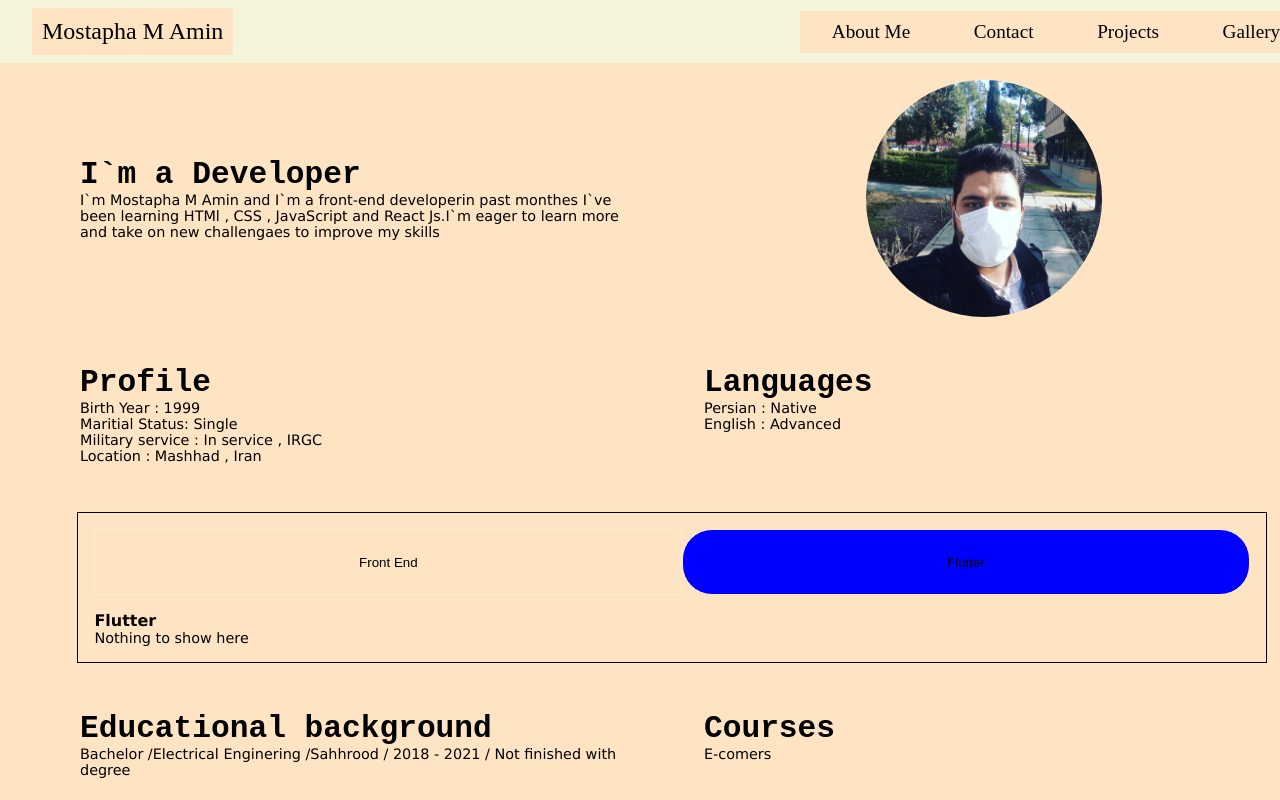
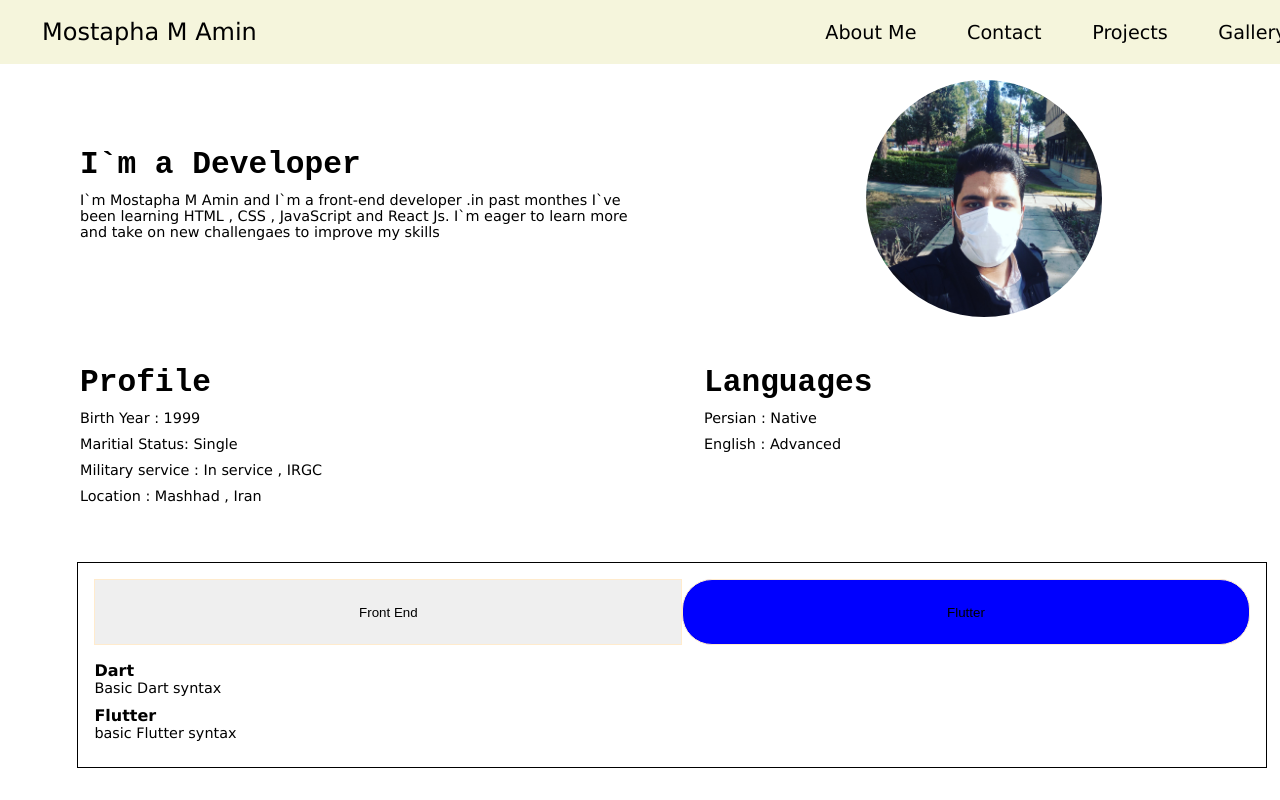
Before and after one commit to AminDEC/Site, a React (Vite) app: page /about in a window 1280 px wide. Both pictures are taken after a click on the button "Flutter". Shown: the top 800 px of the page. Built offline with nearby package versions, Linux system fonts and the light colour scheme.

Commit message:
added the font

```diff
--- a/src/App.css
+++ b/src/App.css
@@ -1,5 +1,7 @@
 * {
   margin: 0;
   padding: 0;
-  background-color: bisque;
 }
+*::-webkit-scrollbar {
+  display: none;
+}
--- a/src/components/NavBar.module.css
+++ b/src/components/NavBar.module.css
@@ -3,6 +3,7 @@
   font-size: 1.5em;
   color: black;
   padding: 10px;
+  font-family: Verdana;
 }
 
 .list {
@@ -11,6 +12,7 @@
 .open > li {
   list-style-type: none;
   margin-bottom: 0.7em;
+  font-family: Verdana;
 }
 
 .item {
@@ -67,6 +69,7 @@
   }
   .list > li {
     list-style-type: none;
+    font-family: Verdana;
   }
   .buttom {
     display: none;
--- a/src/pages/About.jsx
+++ b/src/pages/About.jsx
@@ -68,8 +68,10 @@ function About() {
               <p>{Data.skills.React}</p>
             </div>
             <div className={skills == "flutter" ? "mobile" : "disply_set"}>
+              <h3>Dart</h3>
+              <p>{Data.skills.Dart}</p>
               <h3>Flutter</h3>
-              <p>Nothing to show here</p>
+              <p>{Data.skills.Flutter}</p>
             </div>
           </div>
         </div>
--- a/src/pages/about.css
+++ b/src/pages/about.css
@@ -43,6 +43,7 @@
   grid-area: languages;
   padding: 1em;
 }
+
 .skills {
   grid-area: skills;
   display: grid;
@@ -91,11 +92,13 @@
 h2 {
   font-family: monospace;
   font-size: 2.4em;
+  padding-bottom: 10px;
 }
 
 p {
   font-family: Verdana;
   font-size: 0.9em;
+  padding-bottom: 10px;
 }
 
 h3 {
--- a/src/pages/contacts.css
+++ b/src/pages/contacts.css
@@ -9,7 +9,19 @@
   text-decoration: none;
   color: black;
   padding-top: 10px;
+  font-family: Verdana;
 }
+p {
+  font-family: Verdana;
+  font-size: 0.9em;
+  padding-bottom: 10px;
+}
+
+h3 {
+  font-family: Verdana;
+  font-size: 1em;
+}
+
 .t_info {
   display: flex;
   width: 90%;
--- a/src/pages/data.jsx
+++ b/src/pages/data.jsx
@@ -1,36 +1,28 @@
 /* eslint-disable no-unused-vars */
 const Data = {
   about_me:
-    "I`m Mostapha M Amin and I`m a front-end developer" +
-    "in past monthes I`ve been learning HTMl , CSS , JavaScript and React Js." +
+    "I`m Mostapha M Amin and I`m a front-end developer ." +
+    "in past monthes I`ve been learning HTML , CSS , JavaScript and React Js. " +
     "I`m eager to learn more and take on new challengaes to improve my skills ",
   education:
     " Bachelor /Electrical Enginering  /Sahhrood / 2018 - 2021 / Not finished with degree",
-  courses: "E-comers",
+  courses: "ICT Research Institute - E-commerce cource (20 hr) - Summer 2023",
   Maritial: "Single",
   languages: ["Persian : Native", "English : Advanced"],
   military: "In service , IRGC",
   birth: "1999",
   skills: {
-    JavaScript: "js",
-    HTML_CS: " html and css",
-    React: " react js",
-    Dart: "dart",
-    Flutter: "flutter",
+    JavaScript: "Javascript basic syntax , ES6 ",
+    HTML_CS:
+      "basic HTML and CSS syntax , Responsive design (Flex box , media query , grids ) , css modules",
+    React:
+      " React js components (functional), component life cycle , react hooks(usestate , use Effect) , React Router ",
+    Dart: "Basic Dart syntax",
+    Flutter: "basic Flutter syntax",
   },
   experience: "Nothing for now  , Looking for Internship",
   side_skills: ["Git", "GitHub", "Clean Code", "Basic Photoshop"],
   soft_skills: ["Self-learning", "problem Solving", "Good Communication"],
-  contact: {
-    phone: "+989202091311",
-    telegram: "",
-    e_mail: "mostaphamohammadiamin@gmail.com",
-    skyp: "",
-    git_hub: "",
-    instagram: "",
-    etita: "",
-    linkdin: "",
-  },
 };
 
 export default Data;
--- a/src/pages/notfound.css
+++ b/src/pages/notfound.css
@@ -1,6 +1,6 @@
 .img {
-  width: 30%;
-  margin-top: 4em;
+  width: 70%;
+  margin-top: 6em;
 }
 
 .page {
@@ -10,3 +10,9 @@
   width: 100%;
   flex-direction: column;
 }
+
+@media (min-width: 50em) {
+  .img {
+    width: 30%;
+  }
+}
--- a/src/pages/projects.css
+++ b/src/pages/projects.css
@@ -11,10 +11,14 @@
   padding-left: 1.2em;
   text-decoration: none;
   padding-top: 1em;
+  font-family: Verdana;
 }
 
+h3 {
+  font-family: Verdana;
+}
 @media (min-width: 50em) {
   .containner > a {
-    padding-top: 0;
+    padding-top: 0.5em;
   }
 }
```
Also changed, not shown: src/pages/contact.css (added).
